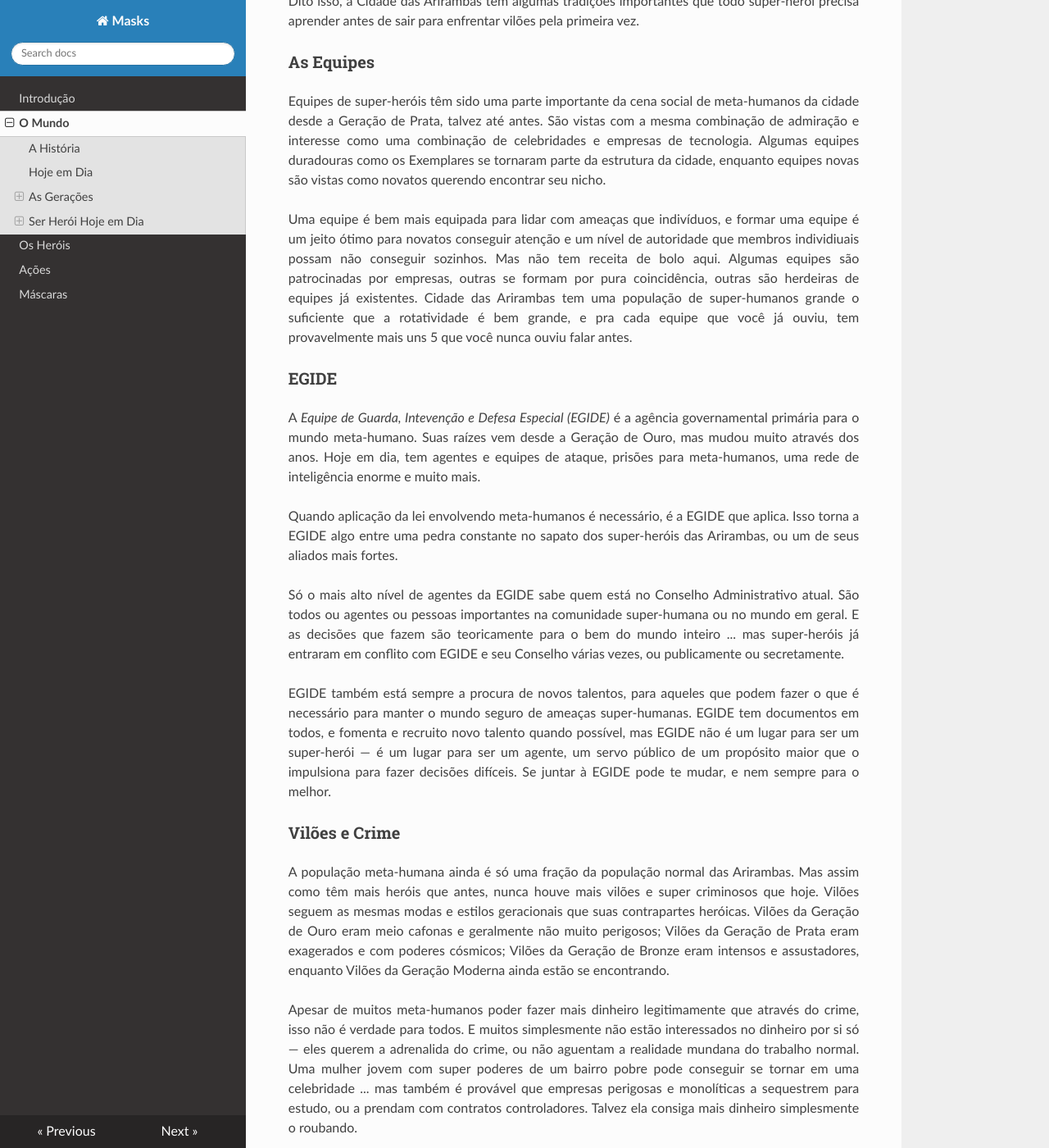
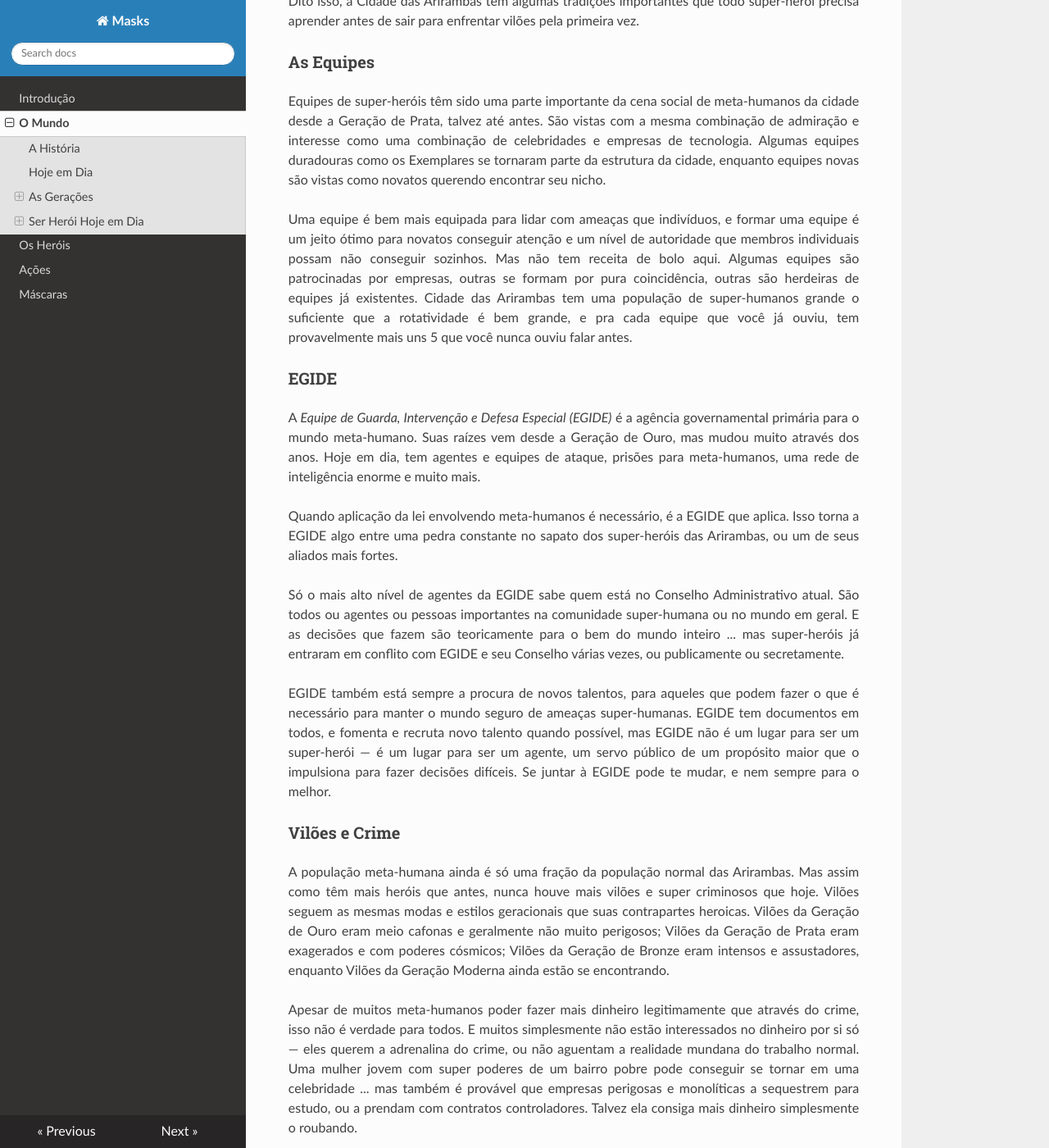
Before and after one commit to kvackers/mascaras, an MkDocs documentation site: the page built from content/02setting.md, in a window 1280 px wide and 1400 px high, scrolled down 2946 px. Shown: the whole window at 82% size. Built offline with MkDocs 1.6.1, drawn with Linux system fonts in a browser that asks for light colours; nearby versions of some CDN libraries; some of the changed text lies outside the part shown.

Commit message:
typo fixes

```diff
--- a/content/02setting.md
+++ b/content/02setting.md
@@ -58,23 +58,23 @@ Dito isso, a Cidade das Arirambas tem algumas tradições importantes que todo s
 
 Equipes de super-heróis têm sido uma parte importante da cena social de meta-humanos da cidade desde a Geração de Prata, talvez até antes. São vistas com a mesma combinação de admiração e interesse como uma combinação de celebridades e empresas de tecnologia. Algumas equipes duradouras como os Exemplares se tornaram parte da estrutura da cidade, enquanto equipes novas são vistas como novatos querendo encontrar seu nicho.
 
-Uma equipe é bem mais equipada para lidar com ameaças que indivíduos, e formar uma equipe é um jeito ótimo para novatos conseguir atenção e um nível de autoridade que membros individiuais possam não conseguir sozinhos. Mas não tem receita de bolo aqui. Algumas equipes são patrocinadas por empresas, outras se formam por pura coincidência, outras são herdeiras de equipes já existentes. Cidade das Arirambas tem uma população de super-humanos grande o suficiente que a rotatividade é bem grande, e pra cada equipe que você já ouviu, tem provavelmente mais uns 5 que você nunca ouviu falar antes.
+Uma equipe é bem mais equipada para lidar com ameaças que indivíduos, e formar uma equipe é um jeito ótimo para novatos conseguir atenção e um nível de autoridade que membros individuais possam não conseguir sozinhos. Mas não tem receita de bolo aqui. Algumas equipes são patrocinadas por empresas, outras se formam por pura coincidência, outras são herdeiras de equipes já existentes. Cidade das Arirambas tem uma população de super-humanos grande o suficiente que a rotatividade é bem grande, e pra cada equipe que você já ouviu, tem provavelmente mais uns 5 que você nunca ouviu falar antes.
 
 ### EGIDE
 
-A _Equipe de Guarda, Intevenção e Defesa Especial (EGIDE)_ é a agência governamental primária para o mundo meta-humano. Suas raízes vem desde a Geração de Ouro, mas mudou muito através dos anos. Hoje em dia, tem agentes e equipes de ataque, prisões para meta-humanos, uma rede de inteligência enorme e muito mais.
+A _Equipe de Guarda, Intervenção e Defesa Especial (EGIDE)_ é a agência governamental primária para o mundo meta-humano. Suas raízes vem desde a Geração de Ouro, mas mudou muito através dos anos. Hoje em dia, tem agentes e equipes de ataque, prisões para meta-humanos, uma rede de inteligência enorme e muito mais.
 
 Quando aplicação da lei envolvendo meta-humanos é necessário, é a EGIDE que aplica. Isso torna a EGIDE algo entre uma pedra constante no sapato dos super-heróis das Arirambas, ou um de seus aliados mais fortes.
 
 Só o mais alto nível de agentes da EGIDE sabe quem está no Conselho Administrativo atual. São todos ou agentes ou pessoas importantes na comunidade super-humana ou no mundo em geral. E as decisões que fazem são teoricamente para o bem do mundo inteiro ... mas super-heróis já entraram em conflito com EGIDE e seu Conselho várias vezes, ou publicamente ou secretamente.
 
-EGIDE também está sempre a procura de novos talentos, para aqueles que podem fazer o que é necessário para manter o mundo seguro de ameaças super-humanas. EGIDE tem documentos em todos, e fomenta e recruito novo talento quando possível, mas EGIDE não é um lugar para ser um super-herói — é um lugar para ser um agente, um servo público de um propósito maior que o impulsiona para fazer decisões difíceis. Se juntar à EGIDE pode te mudar, e nem sempre para o melhor.
+EGIDE também está sempre a procura de novos talentos, para aqueles que podem fazer o que é necessário para manter o mundo seguro de ameaças super-humanas. EGIDE tem documentos em todos, e fomenta e recruta novo talento quando possível, mas EGIDE não é um lugar para ser um super-herói — é um lugar para ser um agente, um servo público de um propósito maior que o impulsiona para fazer decisões difíceis. Se juntar à EGIDE pode te mudar, e nem sempre para o melhor.
 
 ### Vilões e Crime
 
-A população meta-humana ainda é só uma fração da população normal das Arirambas. Mas assim como têm mais heróis que antes, nunca houve mais vilões e super criminosos que hoje. Vilões seguem as mesmas modas e estilos geracionais que suas contrapartes heróicas. Vilões da Geração de Ouro eram meio cafonas e geralmente não muito perigosos; Vilões da Geração de Prata eram exagerados e com poderes cósmicos; Vilões da Geração de Bronze eram intensos e assustadores, enquanto Vilões da Geração Moderna ainda estão se encontrando.
+A população meta-humana ainda é só uma fração da população normal das Arirambas. Mas assim como têm mais heróis que antes, nunca houve mais vilões e super criminosos que hoje. Vilões seguem as mesmas modas e estilos geracionais que suas contrapartes heroicas. Vilões da Geração de Ouro eram meio cafonas e geralmente não muito perigosos; Vilões da Geração de Prata eram exagerados e com poderes cósmicos; Vilões da Geração de Bronze eram intensos e assustadores, enquanto Vilões da Geração Moderna ainda estão se encontrando.
 
-Apesar de muitos meta-humanos poder fazer mais dinheiro legitimamente que através do crime, isso não é verdade para todos. E muitos simplesmente não estão interessados no dinheiro por si só — eles querem a adrenalida do crime, ou não aguentam a realidade mundana do trabalho normal. Uma mulher jovem com super poderes de um bairro pobre pode conseguir se tornar em uma celebridade ... mas também é provável que empresas perigosas e monolíticas a sequestrem para estudo, ou a prendam com contratos controladores. Talvez ela consiga mais dinheiro simplesmente o roubando.
+Apesar de muitos meta-humanos poder fazer mais dinheiro legitimamente que através do crime, isso não é verdade para todos. E muitos simplesmente não estão interessados no dinheiro por si só — eles querem a adrenalina do crime, ou não aguentam a realidade mundana do trabalho normal. Uma mulher jovem com super poderes de um bairro pobre pode conseguir se tornar em uma celebridade ... mas também é provável que empresas perigosas e monolíticas a sequestrem para estudo, ou a prendam com contratos controladores. Talvez ela consiga mais dinheiro simplesmente o roubando.
 
 Muitos super criminosos são mercenários, fazendo trabalho perigoso em troca de pagamentos enormes, sem preocupação com a moralidade de seus trabalhos. Esses criminais abundam pela cidade, mas não considerados as maiores ameaças do lado meta-humano da vida.
 
```
Also changed, not shown: other parts of content/02setting.md (+5 -5 lines), content/03heroes.md (+36 -10 lines), 1 other file.
